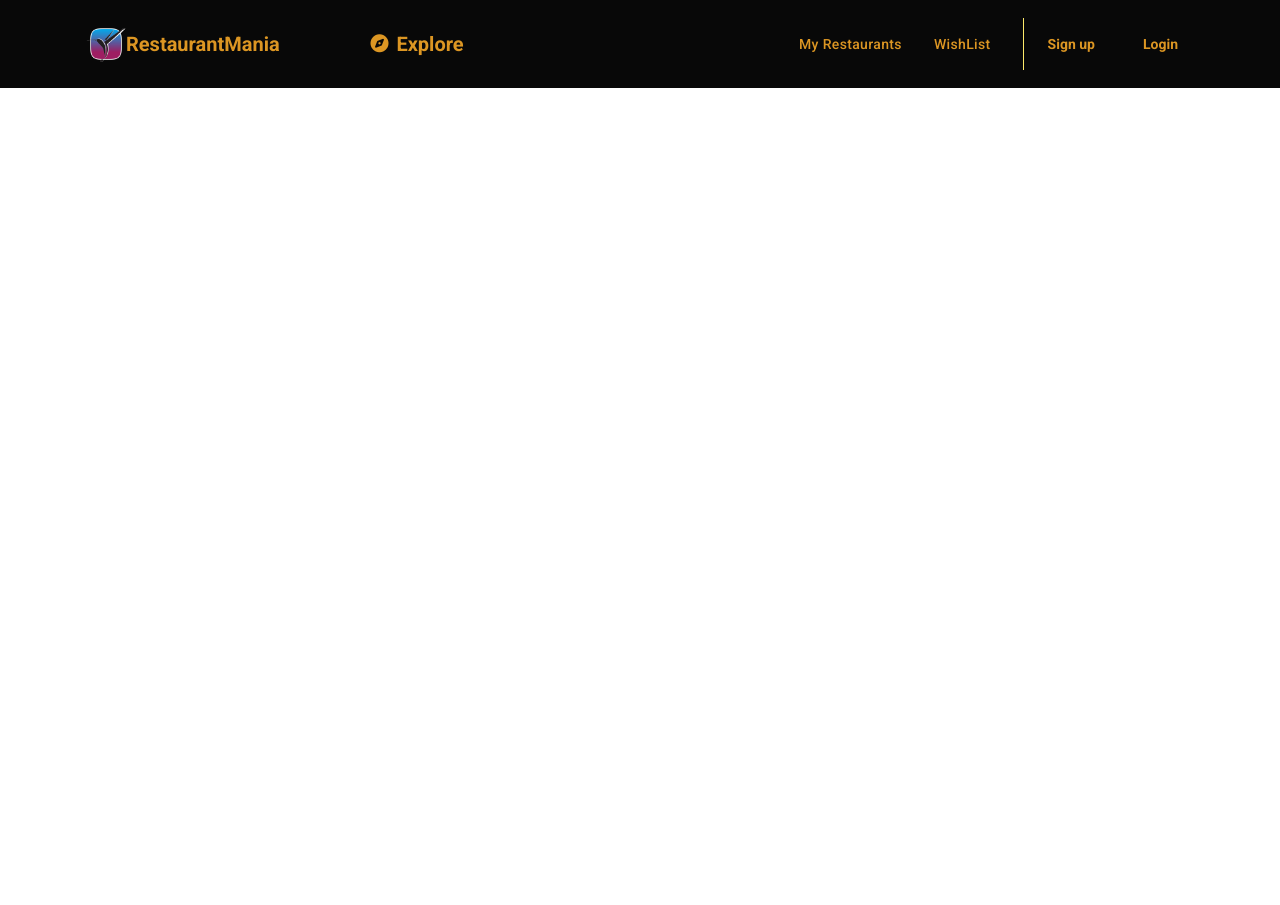
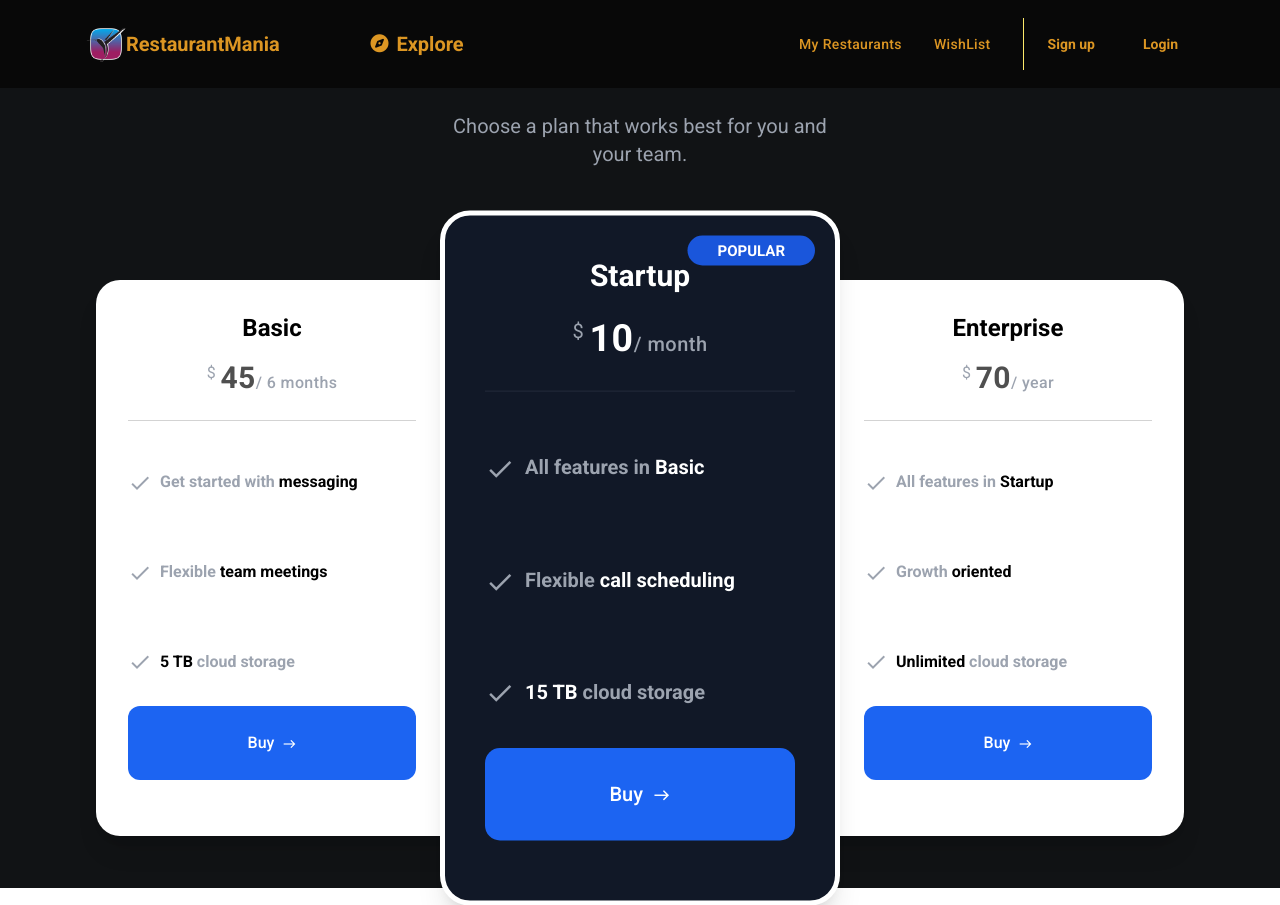
Before and after one commit to IacobOliver/RestaurantMania, a React (Vite) app in the folder Frontend/: page /activate/restaurant/1 in a window 1280 px wide. Before the commit the page ends 800 px from the top, so only its background shows below. Built offline with nearby package versions, Linux system fonts and the light colour scheme; what tailwindcss-animated would draw is missing.

Commit message:
added payments cards

```diff
--- a/Frontend/index.html
+++ b/Frontend/index.html
@@ -10,6 +10,11 @@
     <link rel="stylesheet" href="https://cdnjs.cloudflare.com/ajax/libs/font-awesome/4.7.0/css/font-awesome.min.css">
     <script src="https://kit.fontawesome.com/5509a13330.js" crossorigin="anonymous"></script>
 
+    <link rel="preconnect" href="https://fonts.gstatic.com">
+<link href="https://fonts.googleapis.com/css2?family=Montserrat:wght@100;200;300;400;500;600;700;800;900&display=swap" rel="stylesheet">
+<link href="https://fonts.googleapis.com/icon?family=Material+Icons" rel="stylesheet">
+
+
     <title>RestaurantMania </title>
   </head>
   <body  class="bg-gray-800 cml">
--- a/Frontend/src/Components/PaymentMethod/PaymentMethod.jsx
+++ b/Frontend/src/Components/PaymentMethod/PaymentMethod.jsx
@@ -1,11 +1,201 @@
 import React from "react";
 import { Modal } from "bootstrap";
+import { useParams, useNavigate } from "react-router-dom";
 
 export default function PaymentMethod(){
+  const params  = useParams();
+  const navigate = useNavigate();
+
+  const buyOffer = (bool) =>{
+    fetch(
+        `http://localhost:8080/restaurant/activate/${params.restaurantId}`,
+        {
+            method: "PATCH",
+            headers : {
+                "Content-Type" : "application/json",
+            },
+            body: bool ,
+        }
+    )
+        .then((response) => {
+            console.log(response);
+            navigate(`/explore`)
+            return response.json();
+        })
+        .catch((error) => {
+            console.error("Error while uploading image:", error);
+        });
+
+
+}
+
+
+
 
   return (
     <>
 
+
+    <div className="min-h-screen flex justify-center items-start bg-tc1">
+        <div className="">
+            <div className="text-center font-semibold">
+                {/* <h1 className="text-5xl">
+                    <span className="text-blue-700 tracking-wide">Flexible </span>
+                    <span>Plans</span>
+                </h1> */}
+                <p className="pt-6 text-xl text-gray-400 font-normal w-full px-8 md:w-full">
+                    Choose a plan that works best for you and<br/> your team.
+                </p>
+            </div>
+            <div className="pt-24 flex flex-row">
+
+                <div className="w-96 p-8 bg-white text-center rounded-3xl pr-16 shadow-xl">
+                    <h1 className="text-black font-semibold text-2xl">Basic</h1>
+                    <p className="pt-2 tracking-wide">
+                        <span className="text-gray-400 align-top">$ </span>
+                        <span className="text-3xl font-semibold">45</span>
+                        <span className="text-gray-400 font-medium">/ 6 months</span>
+                    </p>
+                    <hr className="mt-4 border-1"/>
+                    <div className="pt-8">
+                        <p className="font-semibold text-gray-400 text-left">
+                            <span className="material-icons align-middle">
+                                done
+                            </span>
+                            <span className="pl-2">
+                                Get started with <span className="text-black">messaging</span>
+                            </span>
+                        </p>
+                        <p className="font-semibold text-gray-400 text-left pt-5">
+                            <span className="material-icons align-middle">
+                                done
+                            </span>
+                            <span className="pl-2">
+                                Flexible <span className="text-black">team meetings</span>
+                            </span>
+                        </p>
+                        <p className="font-semibold text-gray-400 text-left pt-5">
+                            <span className="material-icons align-middle">
+                                done
+                            </span>
+                            <span className="pl-2">
+                                <span className="text-black">5 TB</span> cloud storage
+                            </span>
+                        </p>
+
+                        <a href="#" className="">
+                            <p onClick = {() => buyOffer(true)} className="w-full py-4 bg-blue-600 mt-8 rounded-xl text-white">
+                                <span className="font-medium">
+                                    Buy
+                                </span>
+                                <span className="pl-2 material-icons align-middle text-sm">
+                                    east
+                                </span>
+                            </p>
+                        </a>
+                    </div>
+                </div>
+
+                <div className="w-80 p-8 bg-gray-900 text-center rounded-3xl text-white border-4 shadow-xl border-white transform scale-125">
+                    <h1 className="text-white font-semibold text-2xl">Startup</h1>
+                    <p className="pt-2 tracking-wide">
+                        <span className="text-gray-400 align-top">$ </span>
+                        <span className="text-3xl font-semibold">10</span>
+                        <span className="text-gray-400 font-medium">/ month</span>
+                    </p>
+                    <hr className="mt-4 border-1 border-gray-600"/>
+                    <div className="pt-8">
+                        <p className="font-semibold text-gray-400 text-left">
+                            <span className="material-icons align-middle">
+                                done
+                            </span>
+                            <span className="pl-2">
+                                All features in <span className="text-white">Basic</span>
+                            </span>
+                        </p>
+                        <p className="font-semibold text-gray-400 text-left pt-5">
+                            <span className="material-icons align-middle">
+                                done
+                            </span>
+                            <span className="pl-2">
+                                Flexible <span className="text-white">call scheduling</span>
+                            </span>
+                        </p>
+                        <p className="font-semibold text-gray-400 text-left pt-5">
+                            <span className="material-icons align-middle">
+                                done
+                            </span>
+                            <span className="pl-2">
+                                <span className="text-white">15 TB</span> cloud storage
+                            </span>
+                        </p>
+
+                        <a href="#" className="">
+                            <p onClick = {() =>buyOffer(true)} className="w-full py-4 bg-blue-600 mt-8 rounded-xl text-white">
+                                <span className="font-medium">
+                                    Buy
+                                </span>
+                                <span className="pl-2 material-icons align-middle text-sm">
+                                    east
+                                </span>
+                            </p>
+                        </a>
+                    </div>
+                    <div className="absolute top-4 right-4">
+                        <p className="bg-blue-700 font-semibold px-4 py-1 rounded-full uppercase text-xs">Popular</p>
+                    </div>
+                </div>
+
+                <div className="w-96 p-8 bg-white text-center rounded-3xl pl-16 shadow-xl">
+                    <h1 className="text-black font-semibold text-2xl">Enterprise</h1>
+                    <p className="pt-2 tracking-wide">
+                        <span className="text-gray-400 align-top">$ </span>
+                        <span className="text-3xl font-semibold">70</span>
+                        <span className="text-gray-400 font-medium">/ year</span>
+                    </p>
+                    <hr className="mt-4 border-1"/>
+                    <div className="pt-8">
+                        <p className="font-semibold text-gray-400 text-left">
+                            <span className="material-icons align-middle">
+                                done
+                            </span>
+                            <span className="pl-2">
+                                All features in <span className="text-black">Startup</span>
+                            </span>
+                        </p>
+                        <p className="font-semibold text-gray-400 text-left pt-5">
+                            <span className="material-icons align-middle">
+                                done
+                            </span>
+                            <span className="pl-2">
+                                Growth <span className="text-black">oriented</span>
+                            </span>
+                        </p>
+                        <p className="font-semibold text-gray-400 text-left pt-5">
+                            <span className="material-icons align-middle">
+                                done
+                            </span>
+                            <span className="pl-2">
+                                <span className="text-black">Unlimited</span> cloud storage
+                            </span>
+                        </p>
+
+                        <a href="#" className="">
+                            <p onClick = {() => buyOffer(true)} className="w-full py-4 bg-blue-600 mt-8 rounded-xl text-white">
+                                <span className="font-medium">
+                                    Buy
+                                </span>
+                                <span className="pl-2 material-icons align-middle text-sm">
+                                    east
+                                </span>
+                            </p>
+                        </a>
+                    </div>
+                </div>
+            </div>
+        </div>
+    </div>
+
     </>
   )
 }
```
Also changed, not shown: Frontend/src/Pages/ShowRestaurant.jsx (+6 -21 lines), 1 other file (tests, documents, lock files or other folders).
